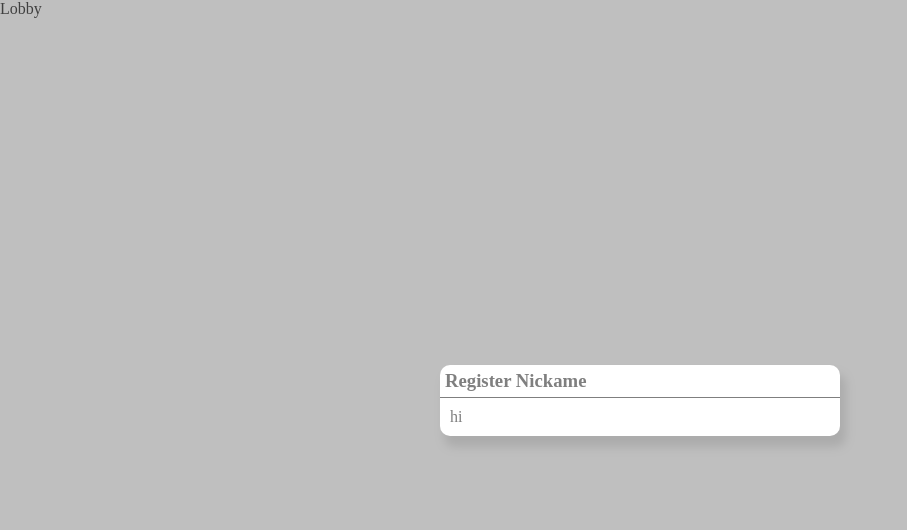
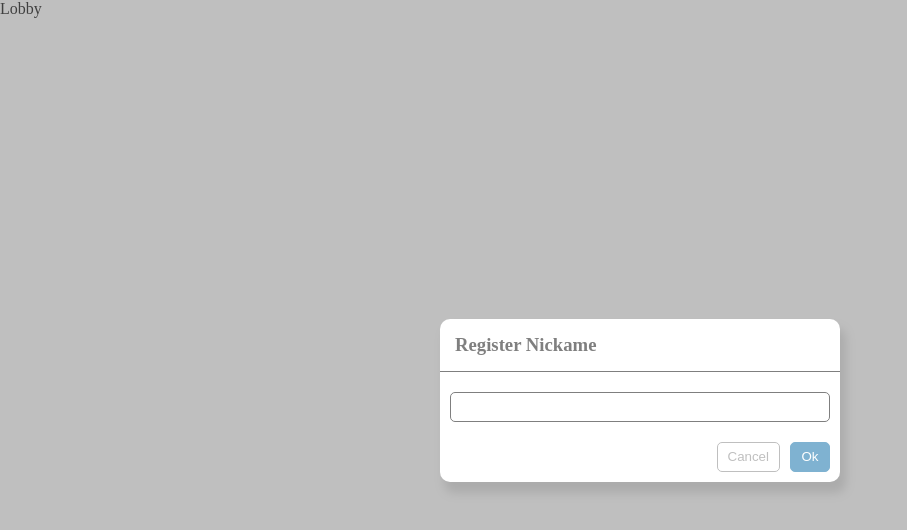
Before and after one commit to hyeonhb/toygame, a Vue app: page /lobby in a window 1280 px wide. Shown: the top 530 px of the page, without its empty margins (0-907 px from the left). Built offline with nearby package versions, Linux system fonts and the light colour scheme.

Commit message:
feat: register nickname popup

```diff
--- a/src/assets/css/common.css
+++ b/src/assets/css/common.css
@@ -32,3 +32,27 @@ body {
 	align-items: center;
 	justify-content: center;
 }
+
+.btn-basic {
+	border: 1px solid black;
+	min-width: 40px;
+	height: 30px;
+	border-radius: 5px;
+	padding: 0 10px;
+}
+
+.btn-basic:hover {
+	cursor: pointer;
+}
+
+.btn-highlight {
+	background-color: #0067a3;
+	color: white;
+	border-color: #0067a3;
+}
+
+.btn-cancel {
+	background-color: white;
+	border-color: #808080;
+	color: #808080;
+}
--- /dev/null
+++ b/src/components/input/BaseInput.vue
@@ -0,0 +1,69 @@
+<template>
+  <div>
+    <input type="text" class="base-input" :class="{'input-error': onError}" :value="inputText" :maxlength="maxLength" @input="inputEvent">
+    <p v-show="onError" class="error-message">{{errorMessage}}</p>
+  </div>
+</template>
+
+<script>
+export default {
+  props: {
+    maxLength: {
+      type: Number,
+      default: 20,
+    },
+    initValue: {
+      type: String,
+      default: '',
+    },
+    errorMessage: {
+      type: String,
+      default: '',
+    },
+  },
+  data() {
+    return {
+      inputText: '',
+    };
+  },
+  watch: {
+    initValue: {
+      immediate: true,
+      handler(txt) {
+        this.inputText = txt;
+      },
+    },
+  },
+  computed: {
+    onError() {
+      return this.errorMessage !== '';
+    },
+  },
+  methods: {
+    inputEvent(evt) {
+      this.inputText = evt.target.value;
+      this.$emit('updateValue', this.inputText);
+    },
+  },
+};
+</script>
+
+<style>
+.base-input {
+  width: 100%;
+  height: 30px;
+  border: 1px solid black;
+  border-radius: 5px;
+  padding: 5px;
+}
+.base-input:focus-visible {
+  outline: unset;
+  border-width: 2px;
+}
+.input-error {
+  border-color: red;
+}
+.error-message {
+  color: red;
+}
+</style>
--- a/src/components/popup/BasePopup.vue
+++ b/src/components/popup/BasePopup.vue
@@ -5,7 +5,10 @@
 				<h3 class="header-title">{{ headerTitle }}</h3>
 			</div>
 			<div class="popup-contents">
-				<div>hi</div>
+				<slot name="popup-body" />
+			</div>
+			<div class="popup-footer">
+				<slot name="popup-foot" />
 			</div>
 		</div>
 	</div>
@@ -22,6 +25,11 @@ export default {
 				required: true,
 			},
 	},
+	data() {
+		return {
+
+		}
+	}
 }
 </script>
 
@@ -41,6 +49,8 @@ export default {
 }
 .popup-header {
 	border-bottom: 1px solid black;
+	padding: 10px;
+	margin-bottom: 10px;
 }
 .header-title {
 	padding: 5px;
@@ -48,4 +58,11 @@ export default {
 .popup-contents {
 	padding: 10px;
 }
+.popup-footer {
+	display: flex;
+	flex-direction: row;
+	justify-content: flex-end;
+	padding: 10px;
+	gap: 10px
+}
 </style>
--- a/src/components/popup/ThePopupRegisterName.vue
+++ b/src/components/popup/ThePopupRegisterName.vue
@@ -1,11 +1,45 @@
 <template>
-	<base-popup header-title="Register Nickame" />
+	<base-popup header-title="Register Nickame">
+		<template v-slot:popup-body>
+			<base-input :max-length="20" :error-message="nicknameErrMsg" @update-value="updateNickname" />
+		</template>
+		<template v-slot:popup-foot>
+			<button type="button" class="btn-basic btn-cancel" @click="closePopup">Cancel</button>
+			<button type="button" class="btn-basic btn-highlight" @click="postNickname">Ok</button>
+		</template>
+	</base-popup>
 </template>
 
 <script>
 import BasePopup from './BasePopup.vue';
+import BaseInput from '../input/BaseInput.vue';
 
 export default {
-  components: {BasePopup},
+  components: {BasePopup, BaseInput},
+	data() {
+		return {
+			nicknameErrMsg: '',
+			nickname: '',
+		}
+	},
+	methods: {
+		updateNickname(txt) {
+			this.nickname = txt;
+			this.nicknameErrMsg = this.getErrorMessage(txt);
+		},
+		getErrorMessage(name) {
+			return name === '' ? 'This is required.' : '';
+		},
+		closePopup() {
+			this.$emit('closePopup');
+		},
+		postNickname() {
+			if (this.getErrorMessage(this.nickname) === '') {
+				// TODO: do post nickname
+				console.log(this.nickname);
+			}
+			this.closePopup();
+		}
+	}
 }
 </script>
--- a/src/views/TheLobby.vue
+++ b/src/views/TheLobby.vue
@@ -1,7 +1,7 @@
 <template>
 	<section aria-roledescription="Lobby">
 		<div>Lobby</div>
-		<the-popup-register-name />
+		<the-popup-register-name v-if="isOpenPopup" @closePopup="closePopup" />
 	</section>
 </template>
 
@@ -10,5 +10,15 @@ import ThePopupRegisterName from '@/components/popup/ThePopupRegisterName.vue';
 
 export default {
 	components: {ThePopupRegisterName},
+	data() {
+		return {
+			isOpenPopup: true,
+		};
+	},
+	methods: {
+		closePopup() {
+			this.isOpenPopup = false;
+		},
+	},
 }
 </script>
```
Also changed, not shown: 1 other file (tests, documents, lock files or other folders).
